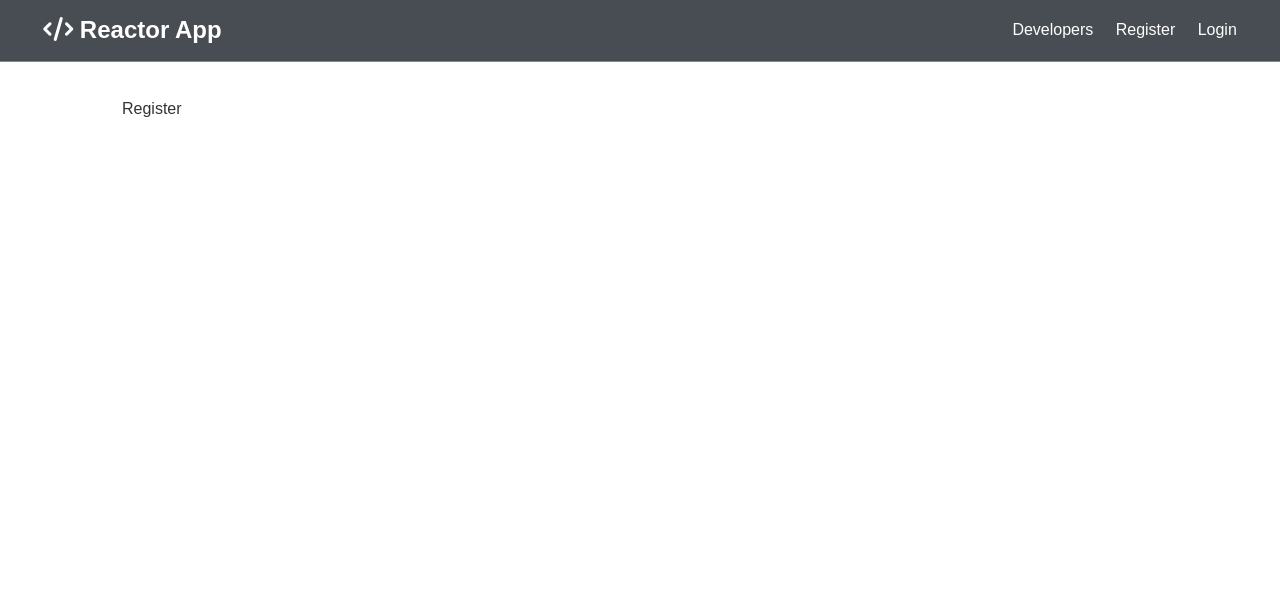
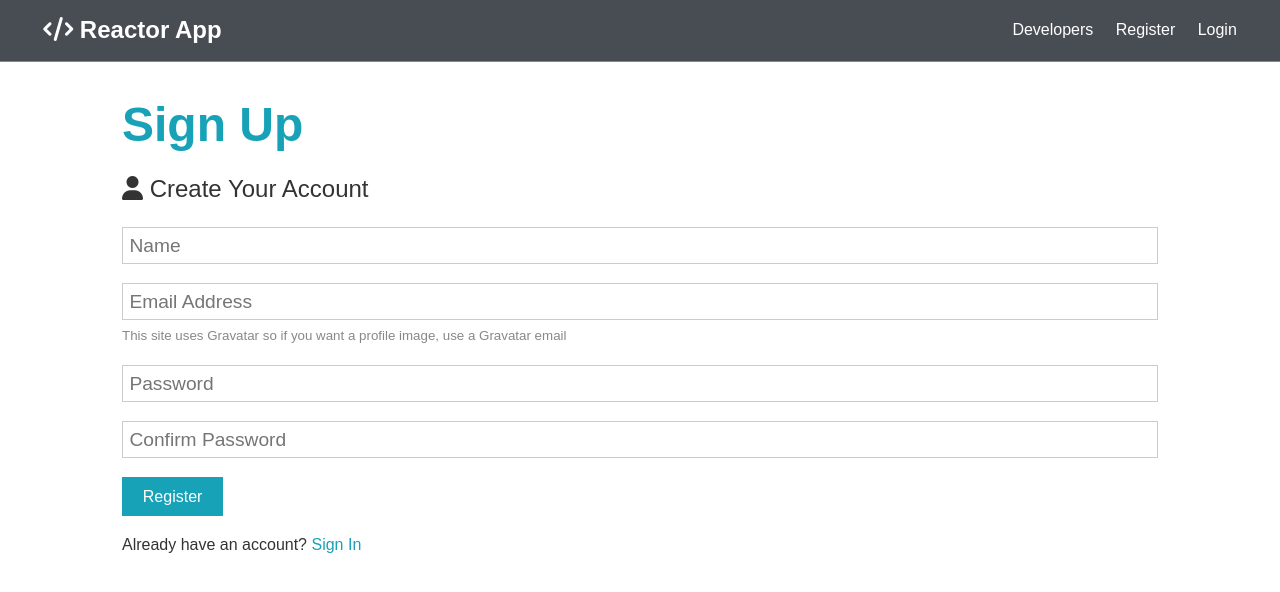
Before and after one commit to fadilxcoder/reactjs, a React (Create React App) app in the folder frontend/: page /register in a window 1280 px wide. Shown: the top 592 px of the page. Built offline with nearby package versions, Linux system fonts and the light colour scheme.

Commit message:
adding html into Register.js

```diff
--- a/frontend/src/components/auth/Register.js
+++ b/frontend/src/components/auth/Register.js
@@ -1,8 +1,43 @@
-import React from 'react'
+import React, { Fragment } from 'react'
 
 const Register = () => {
     return (
-        <div>Register</div>
+        <Fragment>
+            <h1 className="large text-primary">Sign Up</h1>
+            <p className="lead"><i className="fas fa-user"></i> Create Your Account</p>
+            <form className="form" action="create-profile.html">
+                <div className="form-group">
+                    <input type="text" placeholder="Name" name="name" required />
+                </div>
+                <div className="form-group">
+                        <input type="email" placeholder="Email Address" name="email" />
+                        <small className="form-text"
+                            >This site uses Gravatar so if you want a profile image, use a
+                            Gravatar email</small
+                        >
+                </div>
+                <div className="form-group">
+                    <input
+                        type="password"
+                        placeholder="Password"
+                        name="password"
+                        minLength="6"
+                    />
+                </div>
+                <div className="form-group">
+                    <input
+                        type="password"
+                        placeholder="Confirm Password"
+                        name="password2"
+                        minLength="6"
+                    />
+                </div>
+                <input type="submit" className="btn btn-primary" value="Register" />
+            </form>
+            <p className="my-1">
+                Already have an account? <a href="login.html">Sign In</a>
+            </p>
+        </Fragment>
     )
 }
 
```
